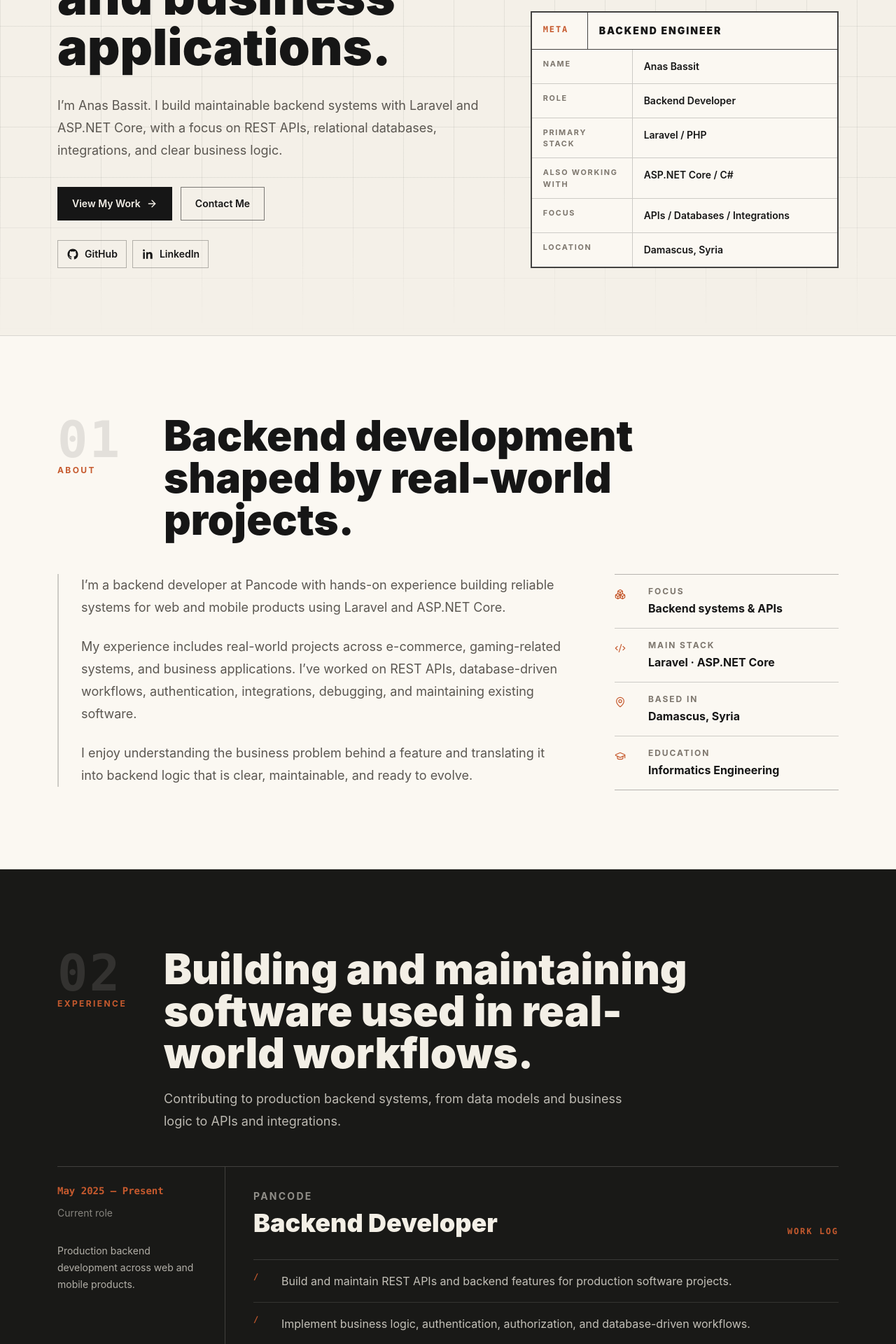
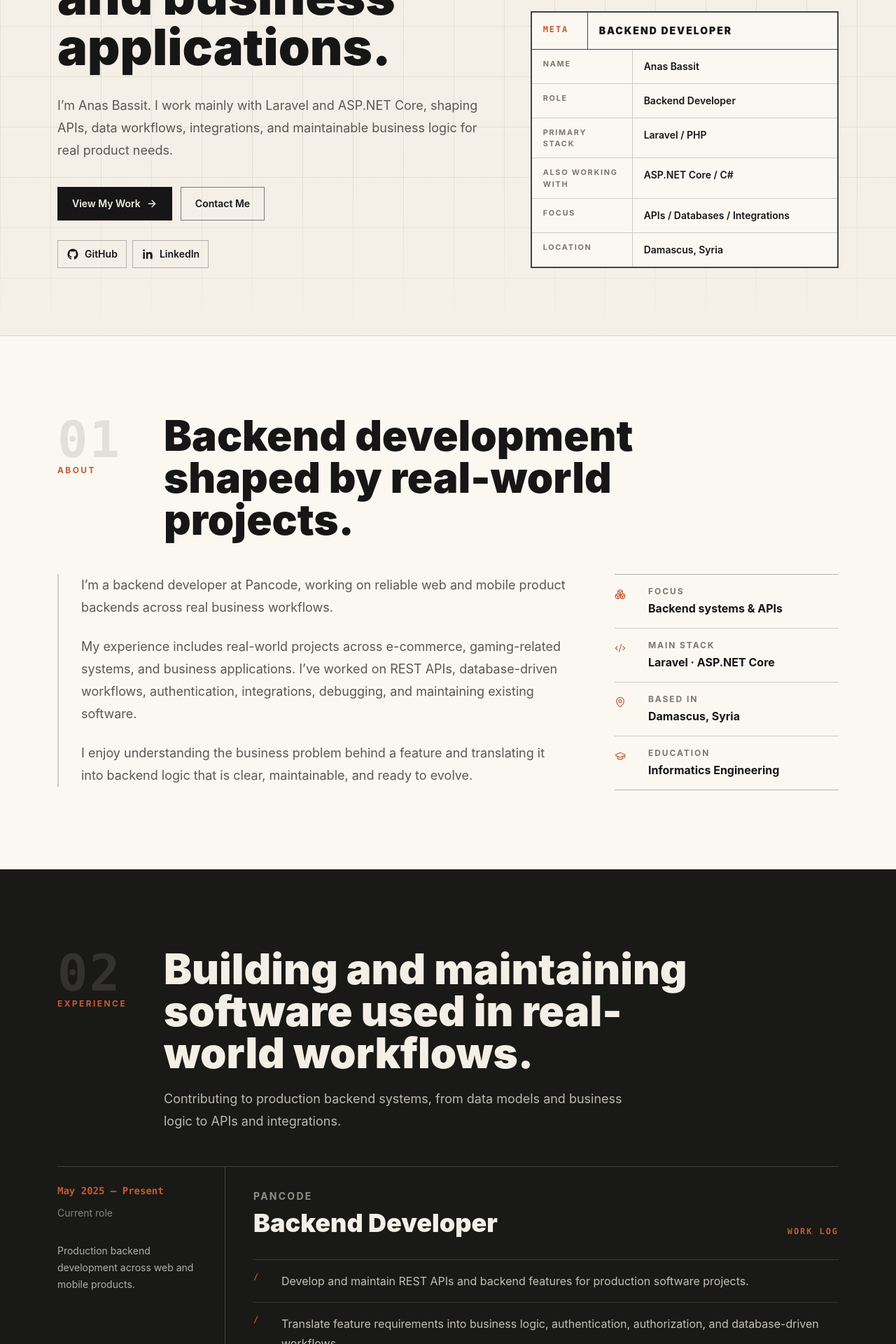
Before and after one commit to Anas-Bassit/anas_portfolio, a React (Vite) app: page / in a window 1280 px wide. Shown: the part 540-2460 px from the top of the page at 70% size. Built offline with nearby package versions, Linux system fonts and the light colour scheme.

Commit message:
edit the hero section and experience and some edits

```diff
--- a/src/components/sections/About.tsx
+++ b/src/components/sections/About.tsx
@@ -39,9 +39,8 @@ export function About() {
           <div className="mt-12 grid items-start gap-12 lg:grid-cols-[minmax(0,1fr)_20rem] lg:gap-16">
             <div className="text-secondary border-primary/20 max-w-3xl space-y-6 border-l-2 pl-5 text-base leading-7 sm:pl-8 sm:text-lg sm:leading-8">
               <p>
-                I’m a backend developer at Pancode with hands-on experience
-                building reliable systems for web and mobile products using
-                Laravel and ASP.NET Core.
+                I’m a backend developer at Pancode, working on reliable web and
+                mobile product backends across real business workflows.
               </p>
               <p>
                 My experience includes real-world projects across e-commerce,
--- a/src/components/sections/Experience.tsx
+++ b/src/components/sections/Experience.tsx
@@ -4,10 +4,10 @@ import { Container } from '../layout/Container';
 import { SectionHeading } from '../ui/SectionHeading';
 
 const responsibilities = [
-  'Build and maintain REST APIs and backend features for production software projects.',
-  'Implement business logic, authentication, authorization, and database-driven workflows.',
+  'Develop and maintain REST APIs and backend features for production software projects.',
+  'Translate feature requirements into business logic, authentication, authorization, and database-driven workflows.',
   'Design and maintain relational data models and work with existing production databases.',
-  'Connect backend services with web and mobile applications and external integrations.',
+  'Integrate backend services with web and mobile applications and external systems.',
   'Debug, maintain, and extend existing systems across e-commerce, gaming-related, and business applications.',
   'Collaborate with frontend, mobile, and other team members throughout feature delivery.',
 ] as const;
--- a/src/components/sections/Hero.tsx
+++ b/src/components/sections/Hero.tsx
@@ -32,9 +32,9 @@ export function Hero() {
             Building reliable backend systems, APIs, and business applications.
           </h1>
           <p className="text-secondary mt-6 max-w-2xl text-base leading-7 sm:mt-8 sm:text-lg sm:leading-8">
-            I’m Anas Bassit. I build maintainable backend systems with Laravel
-            and ASP.NET Core, with a focus on REST APIs, relational databases,
-            integrations, and clear business logic.
+            I’m Anas Bassit. I work mainly with Laravel and ASP.NET Core,
+            shaping APIs, data workflows, integrations, and maintainable
+            business logic for real product needs.
           </p>
 
           <div className="mt-9 flex flex-col gap-3 sm:flex-row">
--- a/src/components/ui/BackendProfileCard.tsx
+++ b/src/components/ui/BackendProfileCard.tsx
@@ -25,7 +25,7 @@ export function BackendProfileCard() {
           Meta
         </p>
         <p className="text-primary px-3 py-3 text-sm font-black tracking-[0.14em] uppercase sm:p-4">
-          Backend Engineer
+          Backend Developer
         </p>
       </div>
 
--- a/src/data/projects.ts
+++ b/src/data/projects.ts
@@ -18,17 +18,17 @@ export const projects: readonly Project[] = [
       'Multi-store e-commerce platforms need to keep customers, merchants, administrators, and delivery workflows connected to the same business data and rules without duplicating backend logic across separate applications.',
 
     solution:
-      'Built a centralized Laravel backend that exposes shared APIs and business workflows for the Shoply customer app, merchant dashboard, admin dashboard, and delivery application.',
+      'Created a centralized Laravel backend that exposes shared APIs and business workflows for the Shoply customer app, merchant dashboard, admin dashboard, and delivery application.',
 
     backendWork: [
       'Designed and developed REST APIs serving customer, merchant, admin, and delivery applications from a shared backend.',
       'Implemented authentication, token refresh, OTP and password recovery flows, role-based access control, and application-specific authorization.',
-      'Built core commerce workflows covering merchants, stores, branches, products, categories, carts, checkout, orders, and delivery.',
+      'Developed core commerce workflows covering merchants, stores, branches, products, categories, carts, checkout, orders, and delivery.',
       'Implemented Stripe payment workflows, including payment state handling and webhook processing.',
       'Developed customer-facing features including addresses, reviews, ratings, search, filtering, pagination, and product recommendations.',
       'Implemented Firebase notification workflows and queued background processing.',
       'Handled file and image uploads using persistent storage.',
-      'Built administrative workflows for managing users, merchants, stores, products, orders, payments, and operational data.',
+      'Delivered administrative workflows for managing users, merchants, stores, products, orders, payments, and operational data.',
     ],
 
     highlights: [
@@ -86,10 +86,10 @@ export const projects: readonly Project[] = [
       'Built a Laravel-based backend that lets clients assemble occasion orders from multiple service providers, while owners manage their services and bookings, with an additional module for public events and ticket purchases.',
 
     backendWork: [
-      'Designed REST-style endpoints for authentication, occasion orders, service discovery, bookings, ratings, and ticket purchases.',
+      'Designed REST API endpoints for authentication, occasion orders, service discovery, bookings, ratings, and ticket purchases.',
       'Modeled users, halls, cars, restaurants, decorations, inventory items, orders, events, tickets, images, and ratings using Eloquent ORM.',
       'Implemented JWT bearer authentication alongside a partial session-based owner workflow.',
-      'Built business rules around hall capacity, occasion category, date availability, account balance, and provider inventory.',
+      'Defined business rules around hall capacity, occasion category, date availability, account balance, and provider inventory.',
       'Implemented service booking flows and internal balance transfers between clients and service owners.',
       'Added multipart media uploads using Laravel filesystem storage.',
     ],
@@ -147,10 +147,10 @@ export const projects: readonly Project[] = [
       'Concurrent order requests can oversell limited inventory when multiple application instances read and update the same stock without proper coordination.',
 
     solution:
-      'Built multiple order-processing strategies to compare unsafe stock updates, transactional row locking, Redis-backed distributed locking, rollback behavior, caching, and synchronous versus queued background processing.',
+      'Developed multiple order-processing strategies to compare unsafe stock updates, transactional row locking, Redis-backed distributed locking, rollback behavior, caching, and synchronous versus queued background processing.',
 
     backendWork: [
-      'Built product, order, order-item, and invoice persistence using Laravel, Eloquent, and MySQL.',
+      'Modeled product, order, order-item, and invoice persistence using Laravel, Eloquent, and MySQL.',
       'Implemented atomic order processing using database transactions and pessimistic row-level locking.',
       'Implemented Redis-backed distributed locks for coordinating stock updates across multiple application instances.',
       'Added Redis caching with cache warming, hit/miss behavior, TTL handling, and explicit invalidation.',
```
